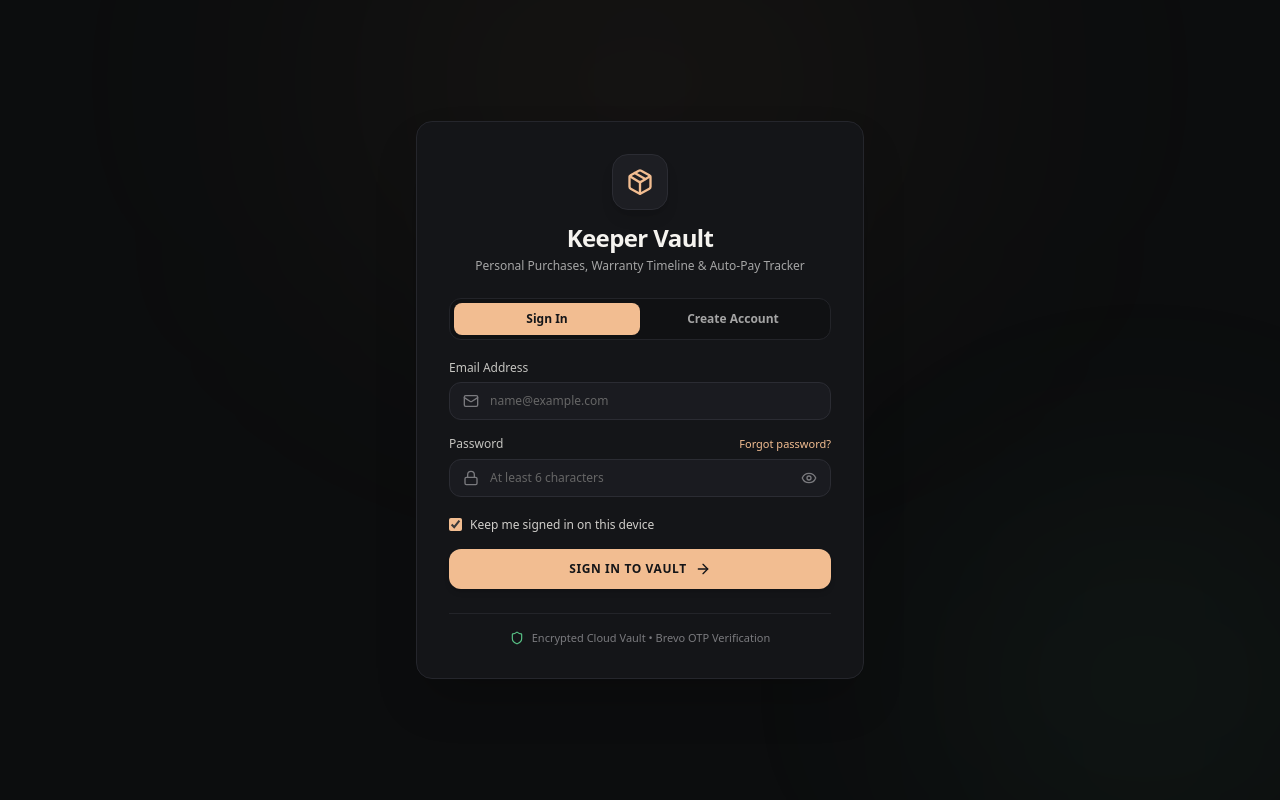
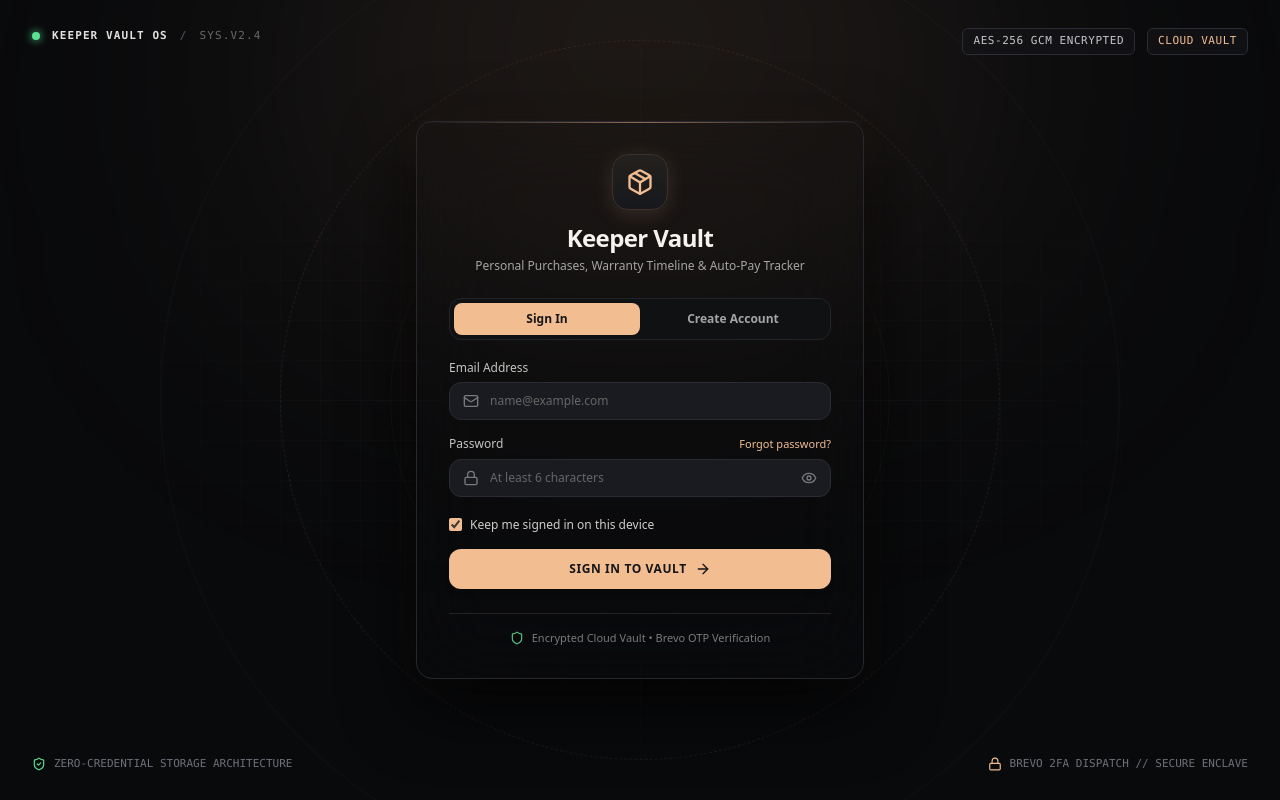
Before and after one commit to nagarjunashiva/Keeper., a React (Vite) app: page / in a window 1280 px wide. Built offline with nearby package versions, Linux system fonts and the light colour scheme.

Commit message:
Add rich fintech vault background: geometric grid, titanium dials, ambient aurora lighting and telemetry badges

```diff
--- a/src/components/AuthPortal.tsx
+++ b/src/components/AuthPortal.tsx
@@ -11,7 +11,12 @@ import {
   Eye,
   EyeOff,
   ShieldCheck,
-  Shield
+  Shield,
+  CreditCard,
+  Zap,
+  Calendar,
+  Sparkles,
+  TrendingUp
 } from 'lucide-react';
 import type { AuthAccount } from '../App';
 
@@ -282,15 +287,142 @@ export function AuthPortal({ onAuthenticated }: AuthPortalProps) {
   };
 
   return (
-    <div className="min-h-screen bg-[#0C0D0E] text-[#F5F3EF] flex items-center justify-center p-4 sm:p-6 relative overflow-hidden font-sans">
-      {/* Background Ambient Glow */}
-      <div className="absolute top-[-15%] left-1/2 -translate-x-1/2 w-[600px] h-[400px] bg-[#F2BD91]/5 rounded-full blur-[140px] pointer-events-none" />
-      <div className="absolute bottom-[-10%] right-[-5%] w-[400px] h-[400px] bg-[#58C286]/5 rounded-full blur-[120px] pointer-events-none" />
+    <div className="min-h-screen bg-[#090A0C] text-[#F5F3EF] flex items-center justify-center p-4 sm:p-6 relative overflow-hidden font-sans selection:bg-[#F2BD91]/30 selection:text-[#F2BD91]">
+      {/* ====================================================================
+          1. FINE GEOMETRIC FINTECH GRID OVERLAY WITH RADIAL VIGNETTE
+         ==================================================================== */}
+      <div
+        className="absolute inset-0 pointer-events-none opacity-40"
+        style={{
+          backgroundImage: `
+            linear-gradient(to right, rgba(242, 189, 145, 0.06) 1px, transparent 1px),
+            linear-gradient(to bottom, rgba(242, 189, 145, 0.06) 1px, transparent 1px)
+          `,
+          backgroundSize: '40px 40px',
+          maskImage: 'radial-gradient(ellipse 70% 60% at 50% 50%, #000 25%, transparent 75%)',
+          WebkitMaskImage: 'radial-gradient(ellipse 70% 60% at 50% 50%, #000 25%, transparent 75%)'
+        }}
+      />
 
-      <div className="w-full max-w-md bg-[#141518] border border-[#25262C] rounded-2xl shadow-2xl p-6 sm:p-8 relative z-10 backdrop-blur-md">
+      {/* ====================================================================
+          2. CONCENTRIC TITANIUM VAULT RINGS & ARCHITECTURAL DIAL
+         ==================================================================== */}
+      <div className="absolute inset-0 flex items-center justify-center pointer-events-none overflow-hidden">
+        {/* Outermost Ring */}
+        <div className="w-[960px] h-[960px] rounded-full border border-white/[0.03] absolute animate-[spin_240s_linear_infinite]" />
+
+        {/* Mid Dashed Vault Ring */}
+        <div
+          className="w-[720px] h-[720px] rounded-full border border-[#F2BD91]/10 absolute animate-[spin_160s_linear_infinite_reverse]"
+          style={{ borderStyle: 'dashed' }}
+        />
+
+        {/* Inner Security Ring */}
+        <div className="w-[500px] h-[500px] rounded-full border border-emerald-500/[0.08] absolute" />
+
+        {/* Center Precision Vault Crosshairs */}
+        <div className="absolute w-[980px] h-[1px] bg-gradient-to-r from-transparent via-white/[0.04] to-transparent" />
+        <div className="absolute h-[980px] w-[1px] bg-gradient-to-b from-transparent via-white/[0.04] to-transparent" />
+      </div>
+
+      {/* ====================================================================
+          3. CINEMATIC MULTI-LAYER RADIANT GLOW (WARM AMBER + EMERALD AURORA)
+         ==================================================================== */}
+      {/* Top Center Champagne Amber Glow */}
+      <div className="absolute -top-[12%] left-1/2 -translate-x-1/2 w-[720px] h-[480px] bg-gradient-to-b from-[#F2BD91]/20 via-[#E59866]/10 to-transparent rounded-full blur-[140px] pointer-events-none" />
+
+      {/* Bottom Right Emerald Protection Glow */}
+      <div className="absolute -bottom-[15%] -right-[10%] w-[580px] h-[580px] bg-[#5CE095]/12 rounded-full blur-[150px] pointer-events-none" />
+
+      {/* Bottom Left Deep Obsidian Glow */}
+      <div className="absolute -bottom-[10%] -left-[10%] w-[500px] h-[500px] bg-[#F2BD91]/8 rounded-full blur-[140px] pointer-events-none" />
+
+      {/* Center Behind Card Halo */}
+      <div className="absolute top-1/2 left-1/2 -translate-x-1/2 -translate-y-1/2 w-[420px] h-[420px] bg-[#F2BD91]/8 rounded-full blur-[90px] pointer-events-none" />
+
+      {/* ====================================================================
+          4. AMBIENT HUD TELEMETRY & SYSTEM STATUS (DESKTOP)
+         ==================================================================== */}
+      <div className="absolute top-7 left-8 hidden xl:flex items-center gap-3 text-[11px] font-mono tracking-widest text-[#A5A5A5]/60 pointer-events-none">
+        <div className="w-2 h-2 rounded-full bg-[#5CE095] shadow-[0_0_8px_#5CE095] animate-pulse" />
+        <span className="text-[#E2E1DD] font-semibold">KEEPER VAULT OS</span>
+        <span className="text-[#555660]">/</span>
+        <span>SYS.V2.4</span>
+      </div>
+
+      <div className="absolute top-7 right-8 hidden xl:flex items-center gap-3 text-[11px] font-mono tracking-wider text-[#A5A5A5]/60 pointer-events-none">
+        <span className="px-2.5 py-1 rounded-md border border-[#2B2D36] bg-[#141519]/70 text-[#C5C5CB] backdrop-blur-sm">
+          AES-256 GCM ENCRYPTED
+        </span>
+        <span className="px-2.5 py-1 rounded-md border border-[#2B2D36] bg-[#141519]/70 text-[#F2BD91] backdrop-blur-sm">
+          CLOUD VAULT
+        </span>
+      </div>
+
+      <div className="absolute bottom-7 left-8 hidden xl:flex items-center gap-2 text-[11px] font-mono text-[#6E707A] pointer-events-none">
+        <ShieldCheck className="w-3.5 h-3.5 text-[#5CE095]" />
+        <span>ZERO-CREDENTIAL STORAGE ARCHITECTURE</span>
+      </div>
+
+      <div className="absolute bottom-7 right-8 hidden xl:flex items-center gap-2 text-[11px] font-mono text-[#6E707A] pointer-events-none">
+        <Lock className="w-3.5 h-3.5 text-[#F2BD91]" />
+        <span>BREVO 2FA DISPATCH // SECURE ENCLAVE</span>
+      </div>
+
+      {/* ====================================================================
+          5. FLOATING LUXURY FEATURE PILLS (CIRCUMSCRIBING THE LOGIN MODAL)
+         ==================================================================== */}
+      {/* Top Left Floating Pill */}
+      <div className="absolute top-[20%] left-[8%] hidden 2xl:flex items-center gap-3.5 px-4 py-3 rounded-2xl bg-[#141519]/80 border border-[#27282F] shadow-2xl backdrop-blur-md pointer-events-none animate-float-slow">
+        <div className="w-9 h-9 rounded-xl bg-[#23201C] border border-[#3E3127] flex items-center justify-center text-[#F2BD91]">
+          <ShieldCheck className="w-4 h-4" />
+        </div>
+        <div>
+          <div className="text-xs font-semibold text-[#F5F3EF]">Zero-Credential Cards</div>
+          <div className="text-[10px] text-[#A5A5A5]">No card numbers or PINs stored</div>
+        </div>
+      </div>
+
+      {/* Bottom Left Floating Pill */}
+      <div className="absolute bottom-[20%] left-[10%] hidden 2xl:flex items-center gap-3.5 px-4 py-3 rounded-2xl bg-[#141519]/80 border border-[#27282F] shadow-2xl backdrop-blur-md pointer-events-none">
+        <div className="w-9 h-9 rounded-xl bg-[#16271D] border border-[#234A35] flex items-center justify-center text-[#5CE095]">
+          <TrendingUp className="w-4 h-4" />
+        </div>
+        <div>
+          <div className="text-xs font-semibold text-[#F5F3EF]">50/30/20 &amp; Card Balances</div>
+          <div className="text-[10px] text-[#A5A5A5]">Live financial health gauge</div>
+        </div>
+      </div>
+
+      {/* Top Right Floating Pill */}
+      <div className="absolute top-[22%] right-[8%] hidden 2xl:flex items-center gap-3.5 px-4 py-3 rounded-2xl bg-[#141519]/80 border border-[#27282F] shadow-2xl backdrop-blur-md pointer-events-none">
+        <div className="w-9 h-9 rounded-xl bg-[#241E1A] border border-[#422C1D] flex items-center justify-center text-[#F2BD91]">
+          <Zap className="w-4 h-4" />
+        </div>
+        <div>
+          <div className="text-xs font-semibold text-[#F5F3EF]">Auto-Pay Radar</div>
+          <div className="text-[10px] text-[#A5A5A5]">28-Day &amp; custom telecom cycles</div>
+        </div>
+      </div>
+
+      {/* Bottom Right Floating Pill */}
+      <div className="absolute bottom-[22%] right-[10%] hidden 2xl:flex items-center gap-3.5 px-4 py-3 rounded-2xl bg-[#141519]/80 border border-[#27282F] shadow-2xl backdrop-blur-md pointer-events-none">
+        <div className="w-9 h-9 rounded-xl bg-[#182132] border border-[#253754] flex items-center justify-center text-[#7FB2FF]">
+          <Calendar className="w-4 h-4" />
+        </div>
+        <div>
+          <div className="text-xs font-semibold text-[#F5F3EF]">Warranty Expiry Radar</div>
+          <div className="text-[10px] text-[#A5A5A5]">Automated claims protection</div>
+        </div>
+      </div>
+
+      {/* ====================================================================
+          6. THE KEEPER VAULT AUTH MODAL (TITANIUM GLASSMORPHISM)
+         ==================================================================== */}
+      <div className="w-full max-w-md bg-[#131417]/92 border border-[#27282F] rounded-2xl shadow-[0_25px_70px_rgba(0,0,0,0.85),0_0_40px_rgba(242,189,145,0.06)] p-6 sm:p-8 relative z-10 backdrop-blur-2xl before:absolute before:inset-x-0 before:top-0 before:h-[1px] before:bg-gradient-to-r before:from-transparent before:via-[#F2BD91]/50 before:to-transparent">
         {/* Keeper Vault Header */}
         <div className="flex flex-col items-center text-center mb-6">
-          <div className="w-14 h-14 rounded-2xl bg-[#1D1E23] border border-[#2B2C33] flex items-center justify-center text-[#F2BD91] shadow-lg mb-3">
+          <div className="w-14 h-14 rounded-2xl bg-gradient-to-b from-[#24211D] to-[#17181D] border border-[#3E3228] flex items-center justify-center text-[#F2BD91] shadow-[0_4px_20px_rgba(242,189,145,0.15)] mb-3">
             <Package className="w-7 h-7" />
           </div>
           <h1 className="text-2xl font-bold tracking-tight text-[#F5F3EF]">Keeper Vault</h1>
```
